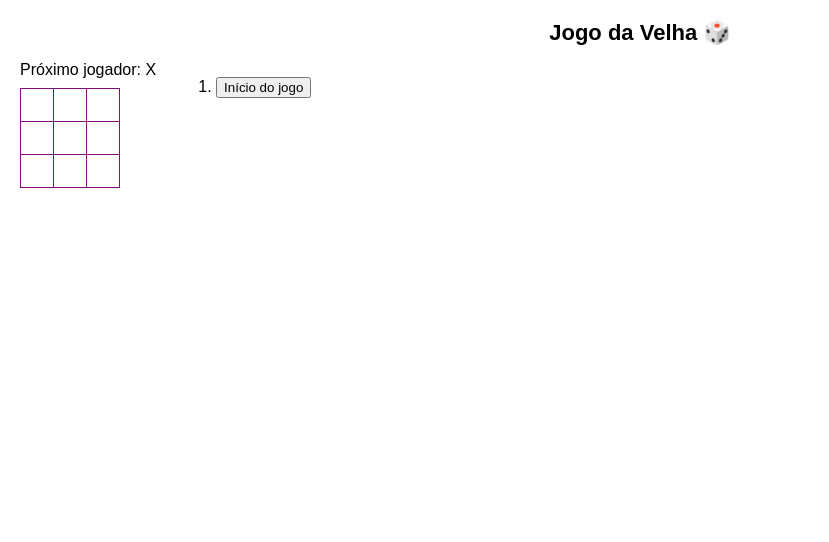
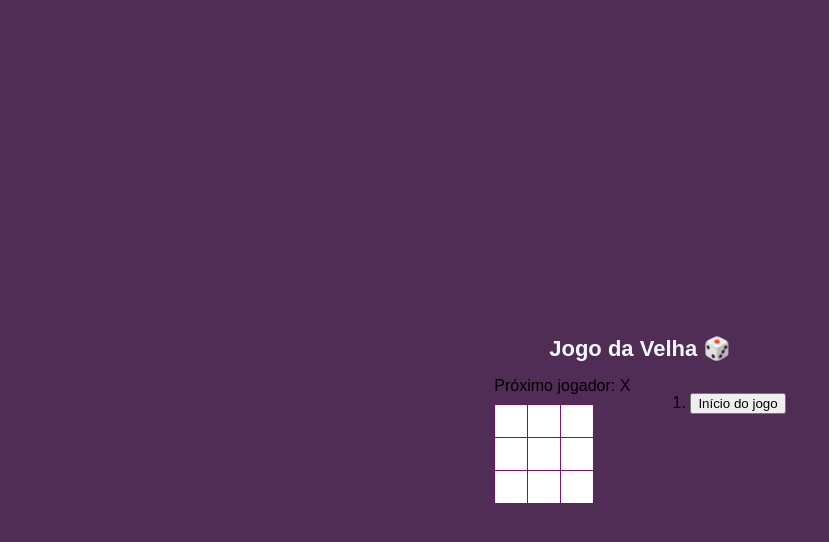
Before and after one commit to jenifer-goncalves/Jogo_da_velha, a React (Vite) app: page / in a window 1280 px wide. Shown: the top 542 px of the page, without its empty margins (0-829 px from the left). Built offline with nearby package versions, Linux system fonts and the light colour scheme.

Commit message:
Teste de cores

```diff
--- a/src/styles.css
+++ b/src/styles.css
@@ -5,15 +5,19 @@
 body {
   font-family: sans-serif;
   text-align: center;
+  min-height: 100vh;
+  display: flex;
   justify-content: center;
   align-items: center;
   margin: 20px;
   padding: 0;
+  background-color: #502d55;
 }
 
 h1 {
   margin-top: 0;
   font-size: 22px;
+  color: aliceblue;
 }
 
 h2 {
```
